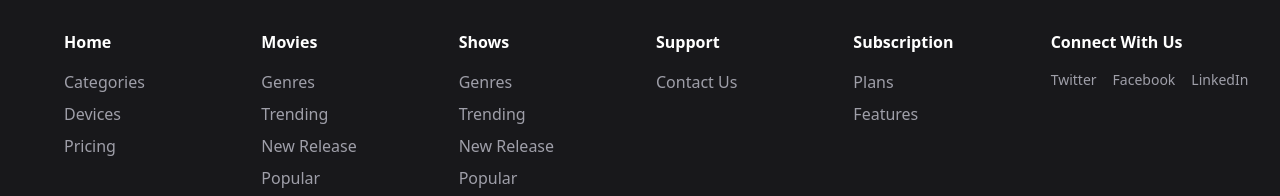
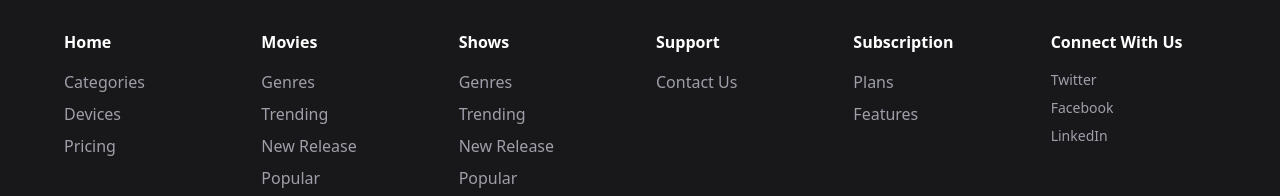
Before and after one commit to AntonBerest/movie-app, a Next.js app: page / in a window 1280 px wide. Shown: the part 3847-4043 px from the top of the page. Built offline with nearby package versions, Linux system fonts and the light colour scheme.

Commit message:
first page (adaptive 3)

```diff
--- a/components/Footer.tsx
+++ b/components/Footer.tsx
@@ -43,7 +43,7 @@ export default function Footer() {
         </div>
         <div>
           <h3 className="text-white font-bold mb-4">Connect With Us</h3>
-          <div className="flex gap-4">
+          <div className="flex flex-col gap-2">
             <a
               href="https://twitter.com"
               target="_blank"
```
